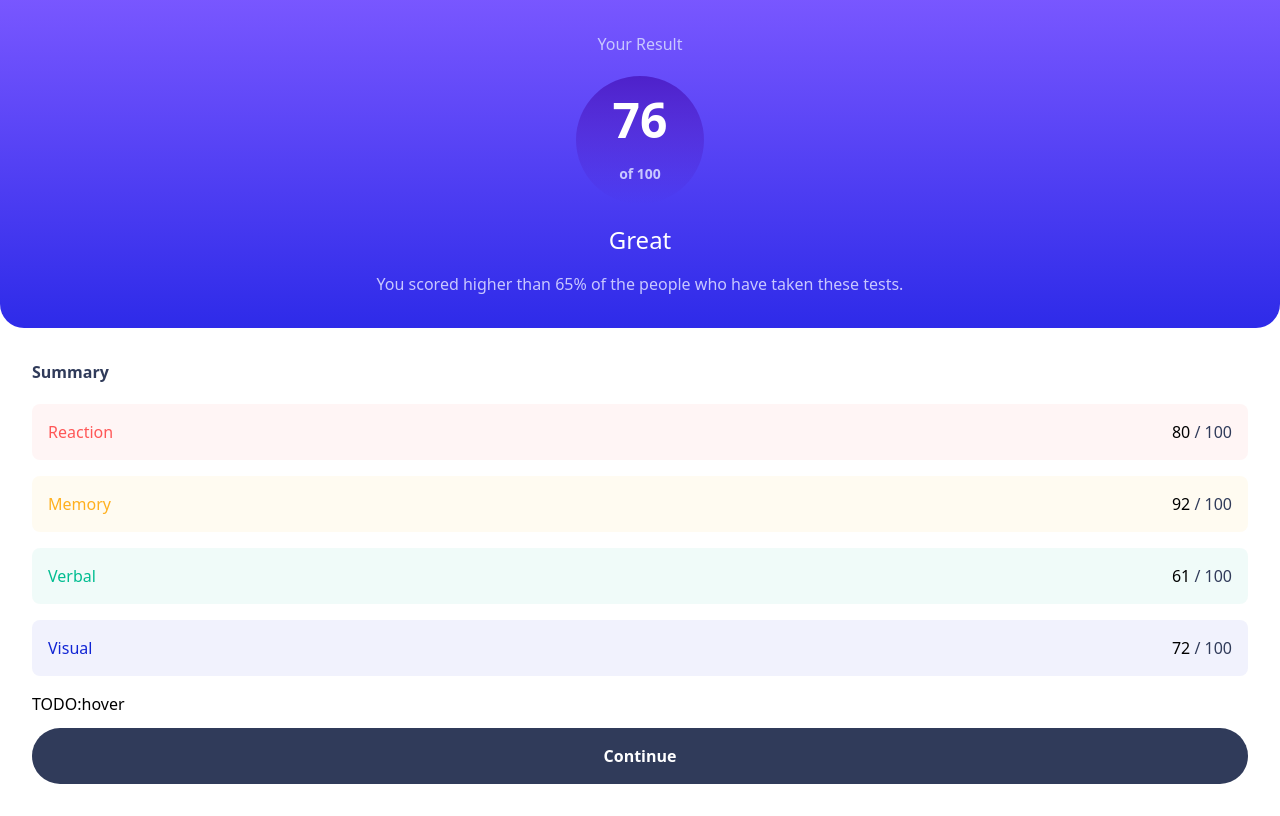
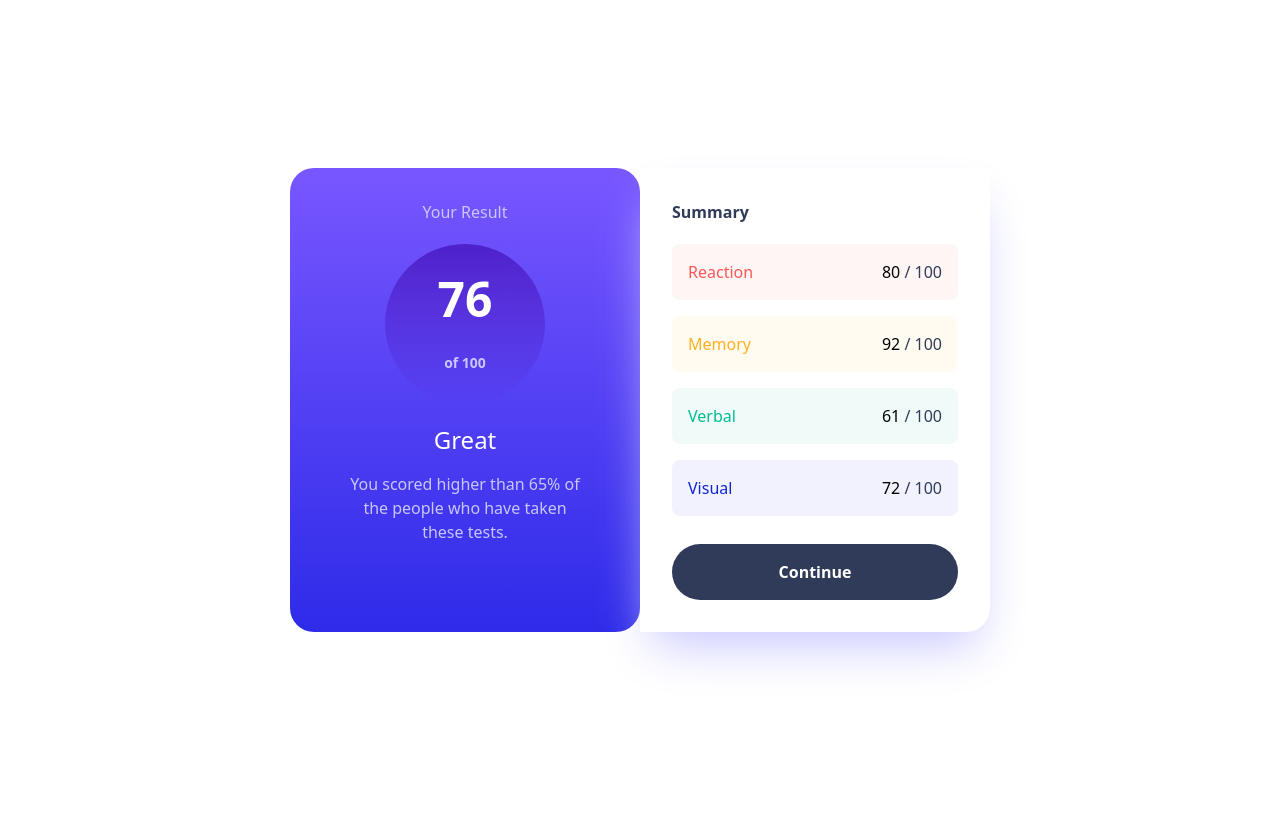
Before and after one commit to SanazBHMN/results-summary-component-main, a website: page index.html in a window 1280 px wide. Drawn offline with nearby package versions, Linux system fonts and the light colour scheme; files that its build step writes are made by us from their sources.

Commit message:
Make it all responsive

```diff
--- a/index.html
+++ b/index.html
@@ -12,15 +12,15 @@
     <link rel="stylesheet" href="/dist/output.css" />
     <title>Frontend Mentor | Results summary component</title>
   </head>
-  <body>
-    <div>
+  <body class="sm:h-screen sm:flex sm:justify-center sm:items-center">
+    <div class="sm:w-[700px] sm:flex sm:mx-auto relative">
       <section
-        class="p-8 bg-gradient-to-t from-light-royal-blue to-light-slate-blue text-light-lavender rounded-b-3xl"
+        class="p-8 bg-gradient-to-t from-light-royal-blue to-light-slate-blue text-light-lavender rounded-b-3xl sm:flex-1 sm:rounded-3xl"
       >
         <div>
           <h4 class="text-center mb-5">Your Result</h4>
           <div
-            class="font-semibold flex flex-col justify-evenly items w-32 h-32 mx-auto text-center bg-gradient-to-b from-violet-blue to-persian-blue rounded-full"
+            class="font-semibold flex flex-col justify-evenly items w-32 h-32 mx-auto text-center bg-gradient-to-b from-violet-blue to-persian-blue rounded-full sm:w-40 sm:h-40"
           >
             <p class="text-5xl text-white">76</p>
             <span class="text-sm">of 100</span>
@@ -32,7 +32,9 @@
         </div>
       </section>
 
-      <section class="p-8">
+      <section
+        class="p-8 sm:flex-1 sm:rounded-br-3xl sm:shadow-2xl sm:shadow-light-lavender"
+      >
         <h4 class="text-dark-gray-blue font-semibold mb-5">Summary</h4>
         <div
           class="flex justify-between items-center bg-red-transparent rounded-lg mb-4 p-4"
@@ -78,7 +80,7 @@
             <span class="text-dark-gray-blue">/ 100</span>
           </div>
         </div>
-        TODO:hover
+        <!-- TODO:hover -->
         <button
           class="w-full font-semibold bg-dark-gray-blue text-white py-4 mt-3 rounded-full"
         >
```
